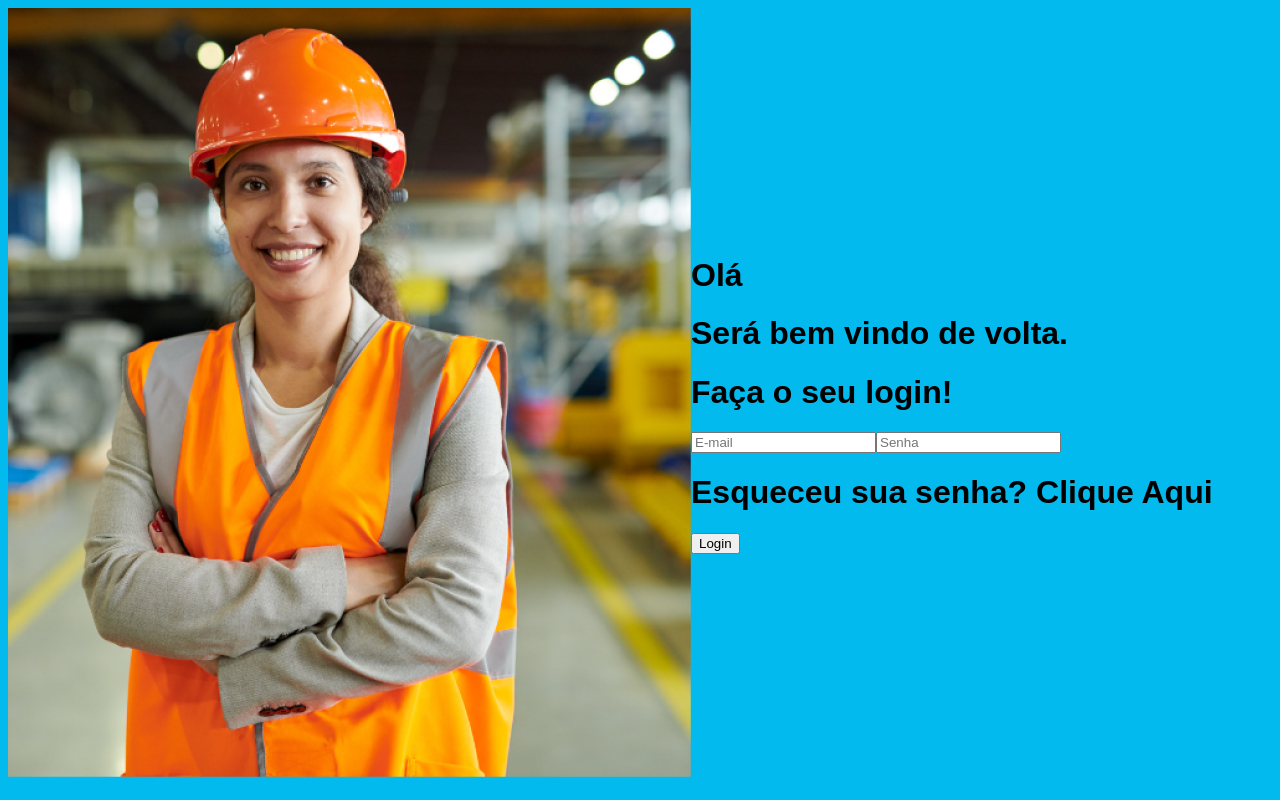
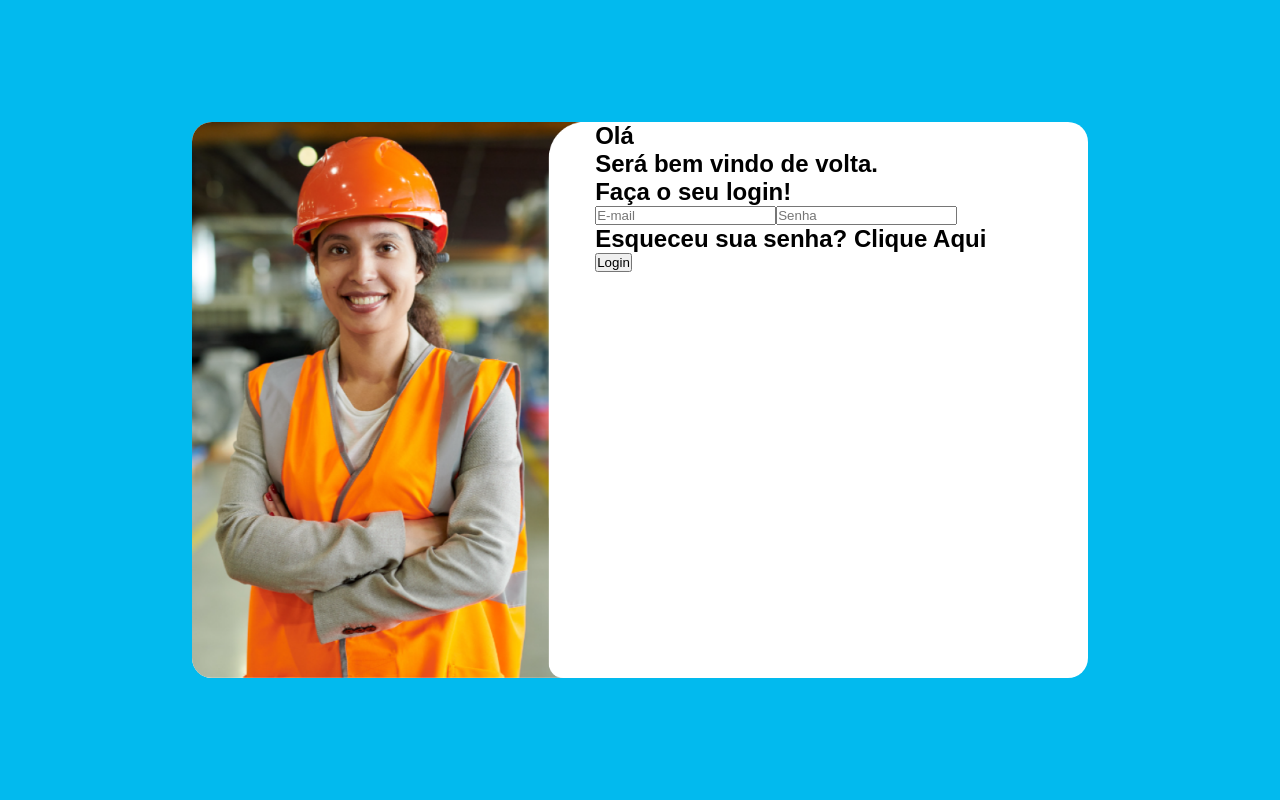
Before and after one commit to steflemos/Prevac, a React (Create React App) app: page / in a window 1280 px wide. Built offline with nearby package versions, Linux system fonts and the light colour scheme.

Commit message:
home em processo

```diff
--- a/src/App.js
+++ b/src/App.js
@@ -1,10 +1,12 @@
 
 import AppRoutes from './routes/Routes';
+import GlobalStyle from "./Styles/global";
 
 
 function App() {
   return (
     <div>
+       <GlobalStyle />
       <AppRoutes/>
     </div>
   );
--- a/src/Pages/Home/Home.js
+++ b/src/Pages/Home/Home.js
@@ -4,10 +4,15 @@ import imageHome from "../../imagens/imageHome.png";
 
 const Home  = () => {
     return(
+
+
     <div className="ContainerHome">
-            <div className="imageHome">
-                <img src={imageHome}></img>
-            </div>
+
+        <section className="sectionHome">
+
+        <div className="imageHome">
+                <img src={imageHome} className="imagehome"></img>
+        </div>
         <div className="formHome">
             <div>
                 <h1>Olá</h1>
@@ -24,6 +29,9 @@ const Home  = () => {
                 <button>Login</button>
              </div>
         </div>
+
+        </section>
+
     </div>
 
     )
--- a/src/Pages/Home/home.css
+++ b/src/Pages/Home/home.css
@@ -1,14 +1,34 @@
-body {
+
+
+.ContainerHome{
+  padding: 0;
+  margin: 0;
+  box-sizing: border-box;
   background-color: #02BAEE;
-  font-family: Arial, Helvetica, sans-serif
+  height: 100vh;
+  font-family: Arial, Helvetica, sans-serif;
+  display: flex;
+  align-items: center;
+  justify-content: center;
+}
+.sectionHome{
+  display: flex;
+  border-radius: 20px;
+  background-color: rgb(255, 255, 255);
+  width: 70%;
+}
+.imageHome{
+width: 45%;
+}
+.imagehome{
+width: 100%;
+height: 100%;
+border-radius: 20px;
 }
 
-.ContainerHome{
-  display: flex;
-  align-items: center;
-}
 
 .formHome{
+  width: 45%;
   display: block;
   align-items: center;
 }
--- /dev/null
+++ b/src/Styles/global.js
@@ -0,0 +1,13 @@
+import { createGlobalStyle } from "styled-components";
+
+const GlobalStyle = createGlobalStyle`
+
+  * {
+    margin: 0;
+    padding: 0;
+    box-sizing: border-box;
+  }
+
+`;
+
+export default GlobalStyle;
```
Also changed, not shown: src/imagens/imageHome.png.
